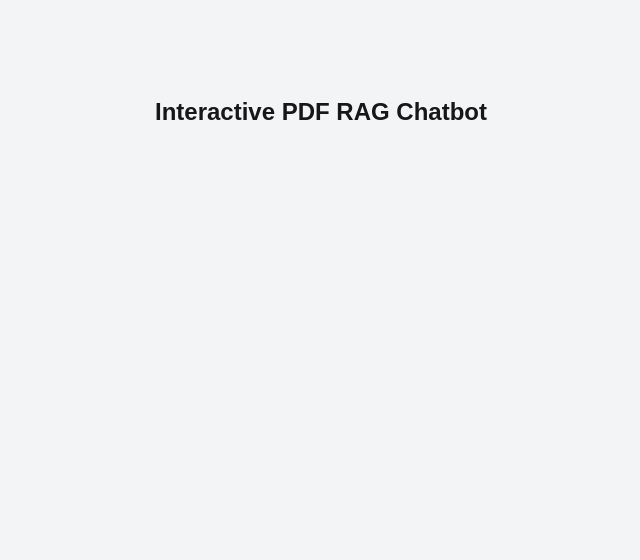
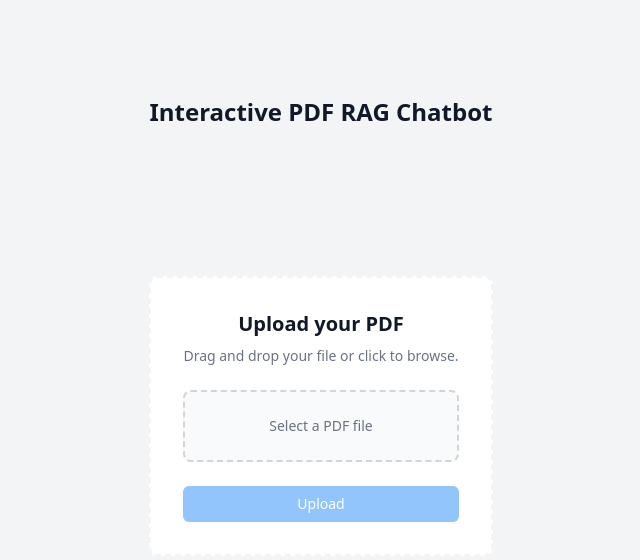
Before and after one commit to dor-rondel/interactive-pdf-rag-chatbot, a Next.js app: page / in a window 1280 px wide. Shown: the top 560 px of the page, without its empty margins (319-959 px from the left). Built offline with nearby package versions, Linux system fonts and the light colour scheme.

Commit message:
finished upload ui

```diff
--- /dev/null
+++ b/app/actions/upload.ts
@@ -0,0 +1,15 @@
+export async function uploadPdfAction(prevState: any, formData: FormData) {
+  await new Promise((resolve) => setTimeout(resolve, 2000));
+
+  const shouldError = Math.random() > 0.5;
+
+  if (shouldError) {
+    return {
+      error: "Failed to upload PDF. Please try again.",
+    };
+  }
+
+  return {
+    error: null,
+  };
+}
--- /dev/null
+++ b/app/components/pdf/PdfUpload.tsx
@@ -0,0 +1,66 @@
+'use client';
+
+import { useActionState } from 'react';
+import { useFormStatus } from 'react-dom';
+import { uploadPdfAction } from '@/app/actions/upload';
+import { useState } from 'react';
+
+const initialState = {
+  error: null,
+};
+
+function SubmitButton({ file }: { file: File | null }) {
+  const { pending } = useFormStatus();
+
+  return (
+    <button
+      type="submit"
+      className="w-full px-4 py-2 mt-6 text-sm font-medium text-white transition-colors duration-200 ease-in-out rounded-md bg-primary-500 hover:bg-primary-600 focus:outline-none focus:ring-2 focus:ring-offset-2 focus:ring-primary-500 disabled:bg-primary-300"
+      disabled={pending || !file}
+    >
+      {pending ? 'Uploading...' : 'Upload'}
+    </button>
+  );
+}
+
+export function PdfUpload() {
+  const [state, formAction] = useActionState(uploadPdfAction, initialState);
+  const [file, setFile] = useState<File | null>(null);
+
+  return (
+    <div className="flex flex-col items-center justify-center w-full max-w-lg p-8 mx-auto bg-white border-2 border-dashed rounded-lg border-neutral-100 dark:bg-neutral-900 dark:border-neutral-800">
+      <div className="text-center">
+        <h2 className="text-xl font-semibold text-neutral-900 dark:text-neutral-50">
+          Upload your PDF
+        </h2>
+        <p className="mt-2 text-sm text-neutral-500 dark:text-neutral-400">
+          Drag and drop your file or click to browse.
+        </p>
+      </div>
+      <form action={formAction} className="mt-6 w-full">
+        <div className="flex items-center justify-center w-full">
+          <label
+            htmlFor="file-upload"
+            className="relative w-full px-4 py-6 text-center transition-colors duration-200 ease-in-out border-2 border-dashed rounded-lg cursor-pointer border-neutral-300 bg-neutral-50 hover:bg-neutral-100 dark:border-neutral-700 dark:bg-neutral-800 dark:hover:bg-neutral-700"
+          >
+            <input
+              id="file-upload"
+              name="file-upload"
+              type="file"
+              className="sr-only"
+              accept=".pdf"
+              onChange={(e) => setFile(e.target.files?.[0] ?? null)}
+            />
+            <p className="text-sm text-neutral-500 dark:text-neutral-400">
+              {file ? file.name : 'Select a PDF file'}
+            </p>
+          </label>
+        </div>
+        <SubmitButton file={file} />
+        {state?.error && (
+          <p className="mt-2 text-sm text-red-500">{state.error}</p>
+        )}
+      </form>
+    </div>
+  );
+}
--- a/app/globals.css
+++ b/app/globals.css
@@ -1,26 +1,22 @@
 @import 'tailwindcss';
 
-:root {
-  --background: #ffffff;
-  --foreground: #171717;
-}
+@theme {
+  --color-primary-50: #f0f9ff;
+  --color-primary-300: #93c5fd;
+  --color-primary-500: #3b82f6;
+  --color-primary-600: #2563eb;
+  --color-primary-900: #1e3a8a;
 
-@theme inline {
-  --color-background: var(--background);
-  --color-foreground: var(--foreground);
-  --font-sans: var(--font-geist-sans);
-  --font-mono: var(--font-geist-mono);
-}
+  --color-neutral-50: #f9fafb;
+  --color-neutral-100: #f3f4f6;
+  --color-neutral-500: #6b7280;
+  --color-neutral-900: #111827;
 
-@media (prefers-color-scheme: dark) {
-  :root {
-    --background: #0a0a0a;
-    --foreground: #ededed;
-  }
+  --color-success: #10b981;
+  --color-warning: #f59e0b;
+  --color-error: #ef4444;
 }
 
 body {
-  background: var(--background);
-  color: var(--foreground);
-  font-family: Arial, Helvetica, sans-serif;
+  @apply bg-neutral-50 text-neutral-900 dark:bg-neutral-900 dark:text-neutral-50;
 }
--- a/app/page.tsx
+++ b/app/page.tsx
@@ -1,9 +1,13 @@
 import Header from './components/Header';
+import { PdfUpload } from './components/pdf/PdfUpload';
 
 export default function Home() {
   return (
     <main className="flex min-h-screen flex-col items-center p-24 bg-gray-100">
       <Header />
+      <div className="flex flex-1 items-center justify-center">
+        <PdfUpload />
+      </div>
     </main>
   );
 }
```
Also changed, not shown: .gemini/GEMINI.md, postcss.config.mjs (line endings or trailing spaces), vitest.config.mts, 1 other file (tests, documents, lock files or other folders).
